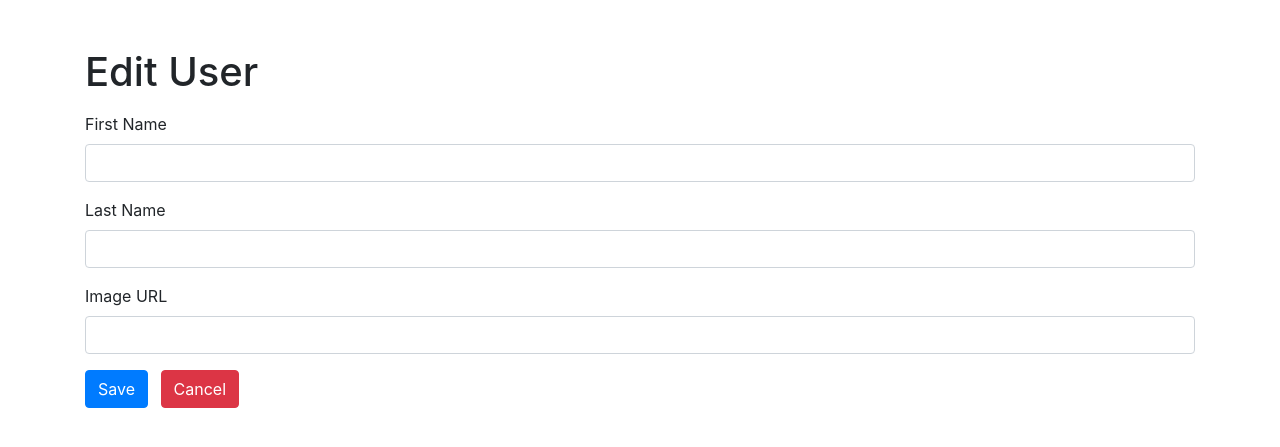
After one commit to aaronchu415/flask_blogly, a Flask app: template templates/edit-user.html in a window 1280 px wide. The commit adds this page. Shown: the top 447 px of the page. Run offline with Flask 2, Linux system fonts and the light colour scheme; the template is opened without the code that fills it, so the values that code supplies are empty; some libraries are stand-ins or nearby versions.

Commit message:
ui design

```diff
--- a/app.py
+++ b/app.py
@@ -19,3 +19,8 @@ app.config['SQLALCHEMY_ECHO'] = True
 
 connect_db(app)
 db.create_all()
+
+@app.route('/')
+def landing():
+    """ """
+    return render_template("edit-user.html")
--- a/static/blogly.css
+++ b/static/blogly.css
@@ -0,0 +1,12 @@
+.card-img-top {
+    width: 200px;
+    padding: 20px;
+}
+
+.card-text {
+    font-size: 1.8rem;
+}
+
+.edit-btn {
+    margin-right: 10px;
+}
--- a/templates/base.html
+++ b/templates/base.html
@@ -1,22 +1,18 @@
 <!DOCTYPE html>
 <html lang="en">
-
 <head>
     <meta charset="UTF-8">
     <meta name="viewport" content="width=device-width, initial-scale=1.0">
     <meta http-equiv="X-UA-Compatible" content="ie=edge">
-    <link rel="stylesheet" href="https://stackpath.bootstrapcdn.com/bootstrap/4.3.1/css/bootstrap.min.css"
-        integrity="sha384-ggOyR0iXCbMQv3Xipma34MD+dH/1fQ784/j6cY/iJTQUOhcWr7x9JvoRxT2MZw1T" crossorigin="anonymous">
-
+    <link rel="stylesheet" href="https://stackpath.bootstrapcdn.com/bootstrap/4.3.1/css/bootstrap.min.css" integrity="sha384-ggOyR0iXCbMQv3Xipma34MD+dH/1fQ784/j6cY/iJTQUOhcWr7x9JvoRxT2MZw1T" crossorigin="anonymous">
     <link rel="stylesheet" href="/static/blogly.css">
-
     <title>{% block title %} TITLE GOES HERE {% endblock%}</title>
 </head>
-
 <body>
-    {% block content %}BODY CONTENT GOES HERE{% endblock %}
+    <div class="container">
+        {% block content %}BODY CONTENT GOES HERE{% endblock %}
+    </div>
 </body>
-
 <script src="https://code.jquery.com/jquery-3.4.0.js" integrity="sha256-DYZMCC8HTC+QDr5QNaIcfR7VSPtcISykd+6eSmBW5qo="
     crossorigin="anonymous"></script>
 <script src="https://cdnjs.cloudflare.com/ajax/libs/popper.js/1.14.7/umd/popper.min.js"
@@ -26,5 +22,4 @@
     integrity="sha384-JjSmVgyd0p3pXB1rRibZUAYoIIy6OrQ6VrjIEaFf/nJGzIxFDsf4x0xIM+B07jRM"
     crossorigin="anonymous"></script>
 <script src="/static/blogly.js"></script>
-
 </html>
--- /dev/null
+++ b/templates/edit-user.html
@@ -0,0 +1,21 @@
+{% extends 'base.html' %}
+{% block title %}New User{% endblock %}
+{% block content %}
+    <div class="h1 mt-5">Edit User</div>
+    <form class="mt-3">
+        <div class="form-group">
+            <label for="first-name">First Name</label>
+            <input type="text" class="form-control" id="first-name" required>
+        </div>
+        <div class="form-group">
+            <label for="last-name">Last Name</label>
+            <input type="text" class="form-control" id="last-name" required>
+        </div>
+        <div class="form-group">
+            <label for="img-url">Image URL</label>
+            <input type="text" class="form-control" id="img-url">
+        </div>
+        <button type="submit" class="btn btn-primary">Save</button>
+        <button type="submit" class="btn btn-danger ml-2">Cancel</button>
+    </form>
+{% endblock %}
```
Also changed, not shown: templates/landing.html (added, +11 -0 lines), templates/new-user.html (added, +20 -0 lines), templates/user-detail.html (added, +15 -0 lines).
